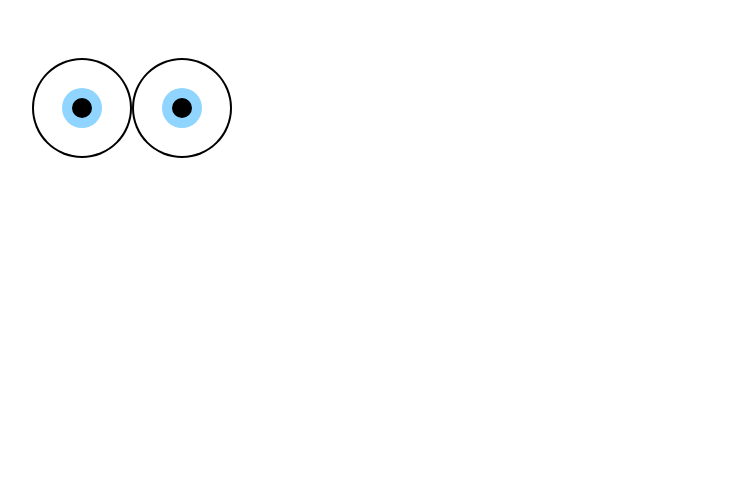
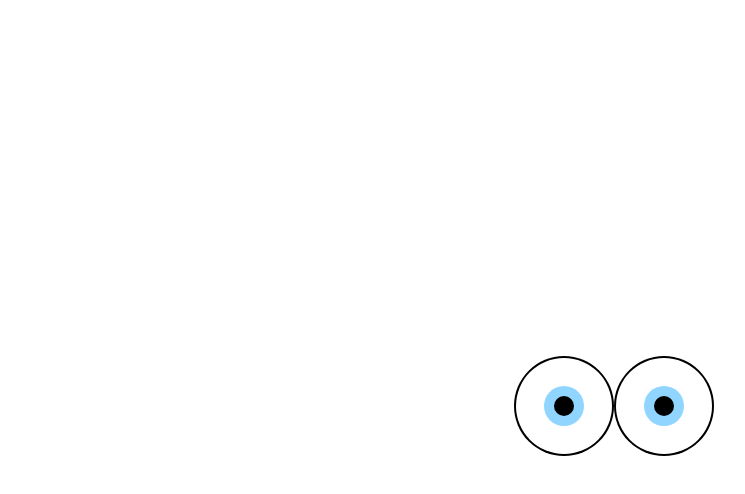
Before and after one commit to kingsuper195/404, a plain HTML site: page public/eyes.html in a window 1280 px wide. Shown: the whole page, without its empty margins (26-771 px from the left). Drawn offline with Linux system fonts and the light colour scheme.

Commit message:
Fix eye alignment

```diff
--- a/public/eyes.html
+++ b/public/eyes.html
@@ -5,11 +5,13 @@
     <title>Eyes</title>
     <link rel="shortcut icon" href="#">
     <style>
-        /* div {
-            text-align: center;
-            top: 50%;
-            transform: translateY(50%);
-        } */
+        body {
+            display: flex;
+            align-items: center;
+            justify-content: center;
+            height: 100vh;
+            overflow: hidden;
+        }
     </style>
 </head>
 
@@ -56,15 +58,15 @@
                 y *= range;
 
                 x += 100
-                y += 100
+                y += canvas.height/2
 
-                drawCircle(100, 100, 50, "#000", ctx);
-                drawCircle(100, 100, 48, "#FFF", ctx);
+                drawCircle(100, canvas.height/2, 50, "#000", ctx);
+                drawCircle(100, canvas.height/2, 48, "#FFF", ctx);
                 drawCircle(x, y, 20, "#90D5FF", ctx);
                 drawCircle(x, y, 10, "#000", ctx);
 
-                drawCircle(200, 100, 50, "#000", ctx);
-                drawCircle(200, 100, 48, "#FFF", ctx);
+                drawCircle(200, canvas.height/2, 50, "#000", ctx);
+                drawCircle(200, canvas.height/2, 48, "#FFF", ctx);
                 drawCircle(x + 100, y, 20, "#90D5FF", ctx);
                 drawCircle(x + 100, y, 10, "#000", ctx);
             }
```
